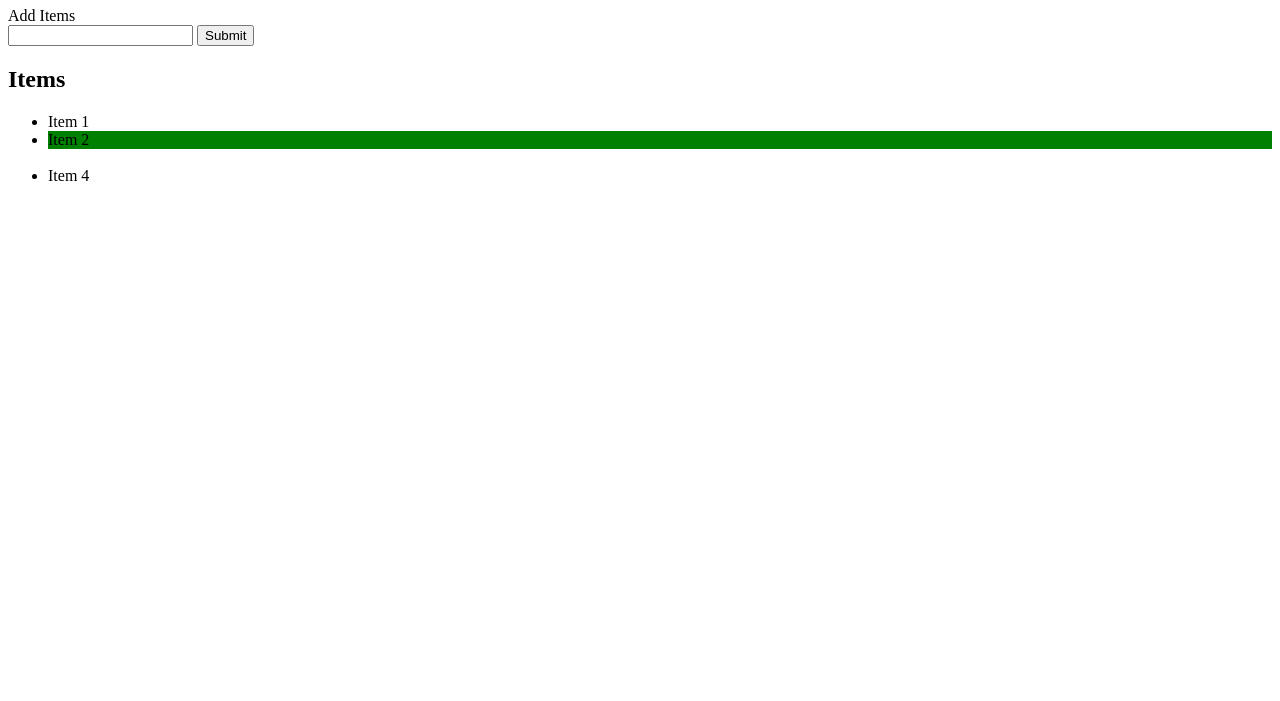
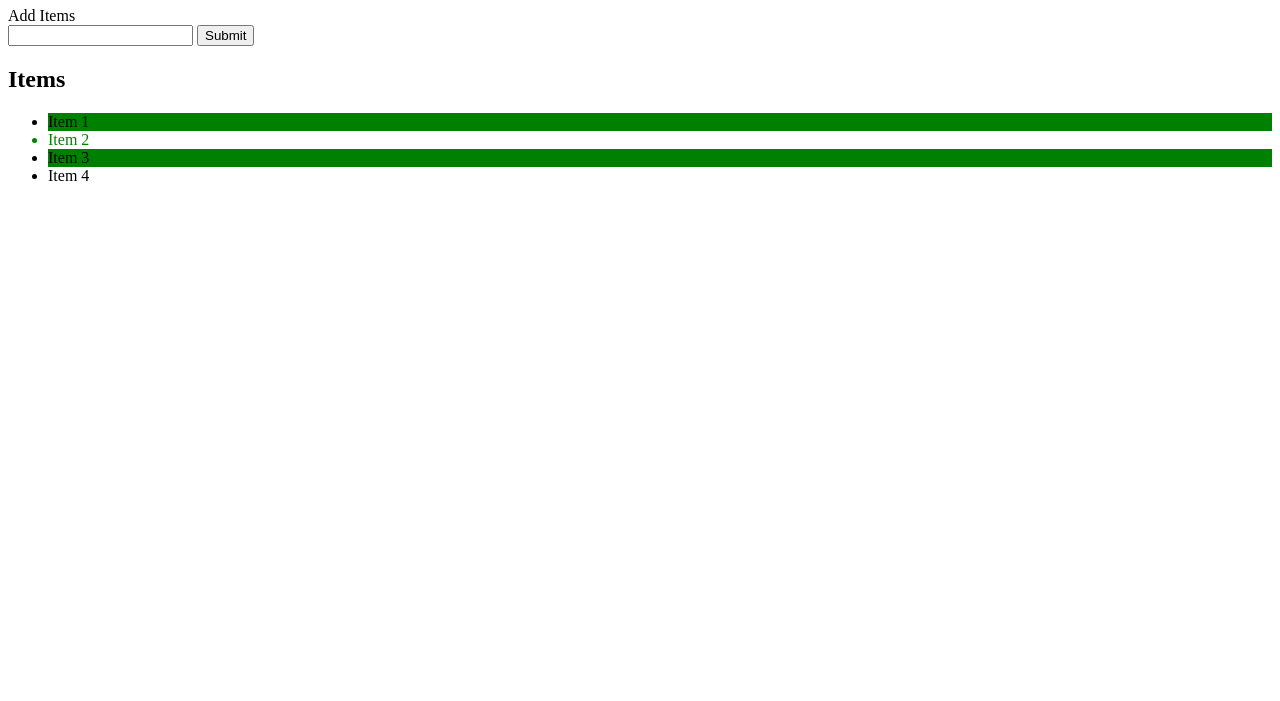
Before and after one commit to JatinKumarParashar/Jatin, a plain HTML site: page index.htm in a window 1280 px wide. Shown: the part 99-800 px from the top of the page. Drawn offline with Linux system fonts and the light colour scheme.

Commit message:
Task 6 (querySelectorAll)

```diff
--- a/index.htm
+++ b/index.htm
@@ -1,4 +1,4 @@
-<!--QuerySelector-->
+<!--QuerySelectorAll-->
 <!DOCTYPE html>
 <html>
     <head>Page title</head>
@@ -28,12 +28,18 @@
      </div>
     </div>
     <script>
-    var list=document.querySelector('.list-group-item:nth-child(2)');
-list.style.background='green';
-var third=document.querySelector('.list-group-item:nth-child(3)');
-third.style.color='white';
-
+    var item=document.querySelectorAll('.list-group-item');
+item[1].style.color='green';
+var odd=document.querySelectorAll('.list-group-item:nth-child(odd)');
+for(let i=0;i<odd.length;i++)
+{
+    odd[i].style.background='green';
+}
       </script>
 
   </body>
   </html>
+
+
+  <!--querySelector can grabes only one element.
+      querySelectorAll can grabes multiple elements in array.-->
```
